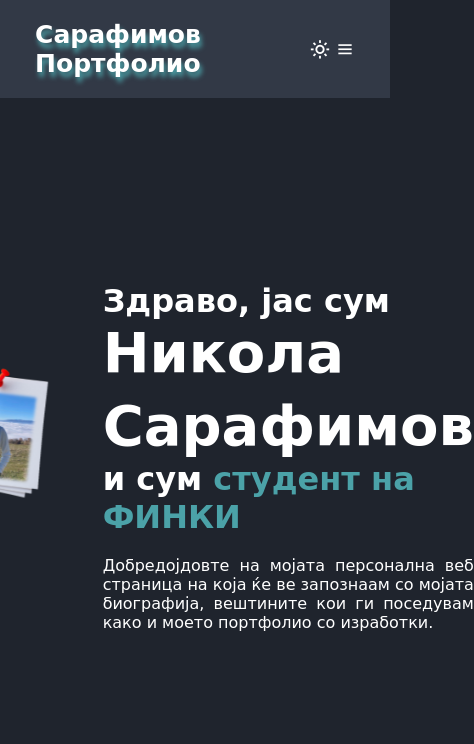
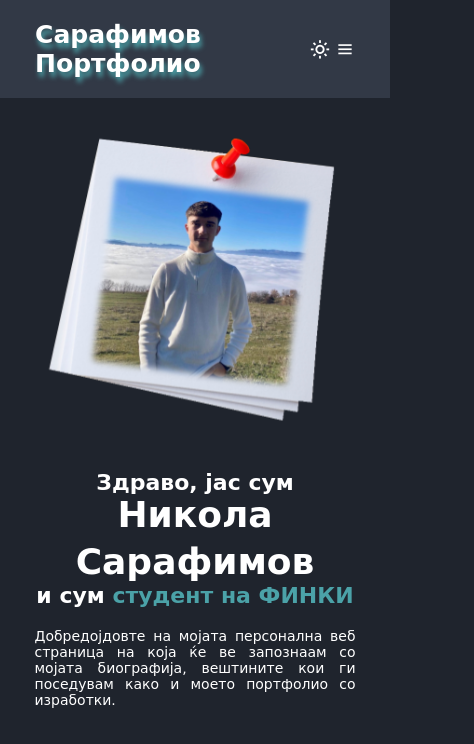
Before and after one commit to nikolasarafimov/personal-website, a plain HTML site: page index.html in a window 390 px wide. Shown: the whole page, 474 px wide, since content can reach past the window. Drawn offline with nearby package versions, Linux system fonts and the light colour scheme; a web font is replaced by a local one.

Commit message:
Updated styles and layout of homepage

```diff
--- a/style.css
+++ b/style.css
@@ -129,7 +129,6 @@ body.light{
     pointer-events: none;
 }
 
-@media (max-width: 768px) {
     .home {
         position: relative;
         width: 100%;
@@ -187,7 +186,7 @@ body.light{
         animation: slideLeft 1s ease forwards;
         animation-delay: 1s;
     }
-}
+
 
 .biography{
     display: flex;
@@ -558,3 +557,32 @@ body.light{
         margin-right: 15px;
     }
 }
+
+@media (max-width: 768px) {
+    .home {
+        flex-direction: column;
+        align-items: center;
+        text-align: center;
+        height: auto;
+        padding: 50px 5% 30px;
+    }
+
+    .home-pic img {
+        margin: 0 0 20px 0;
+        width: 80vw;
+        max-width: 300px;
+    }
+
+    .home-text h1 {
+        font-size: 36px;
+    }
+
+    .home-text h3 {
+        font-size: 22px;
+    }
+
+    .home-text p {
+        font-size: 14px;
+        padding: 0 15px;
+    }
+}
```
